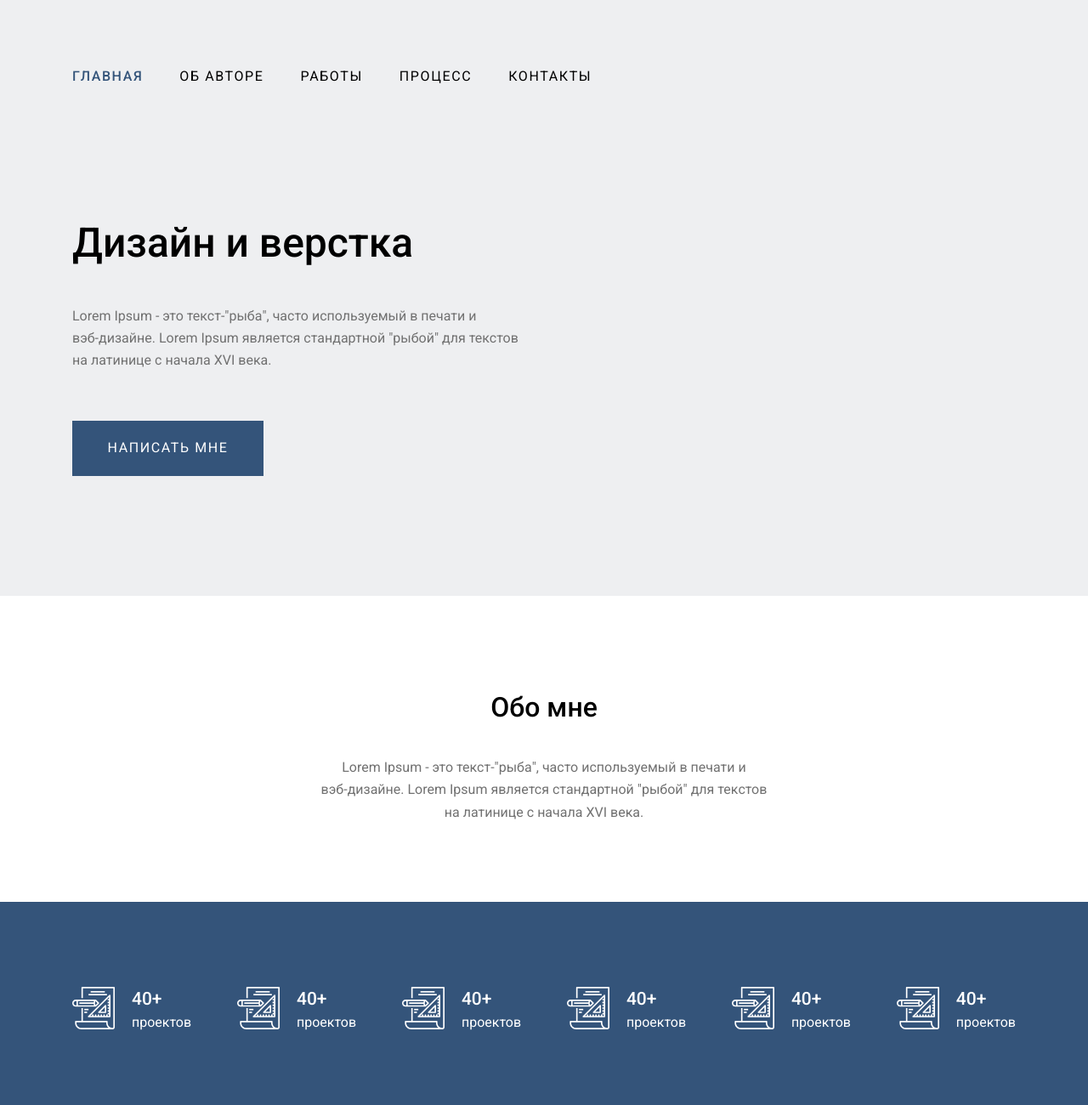
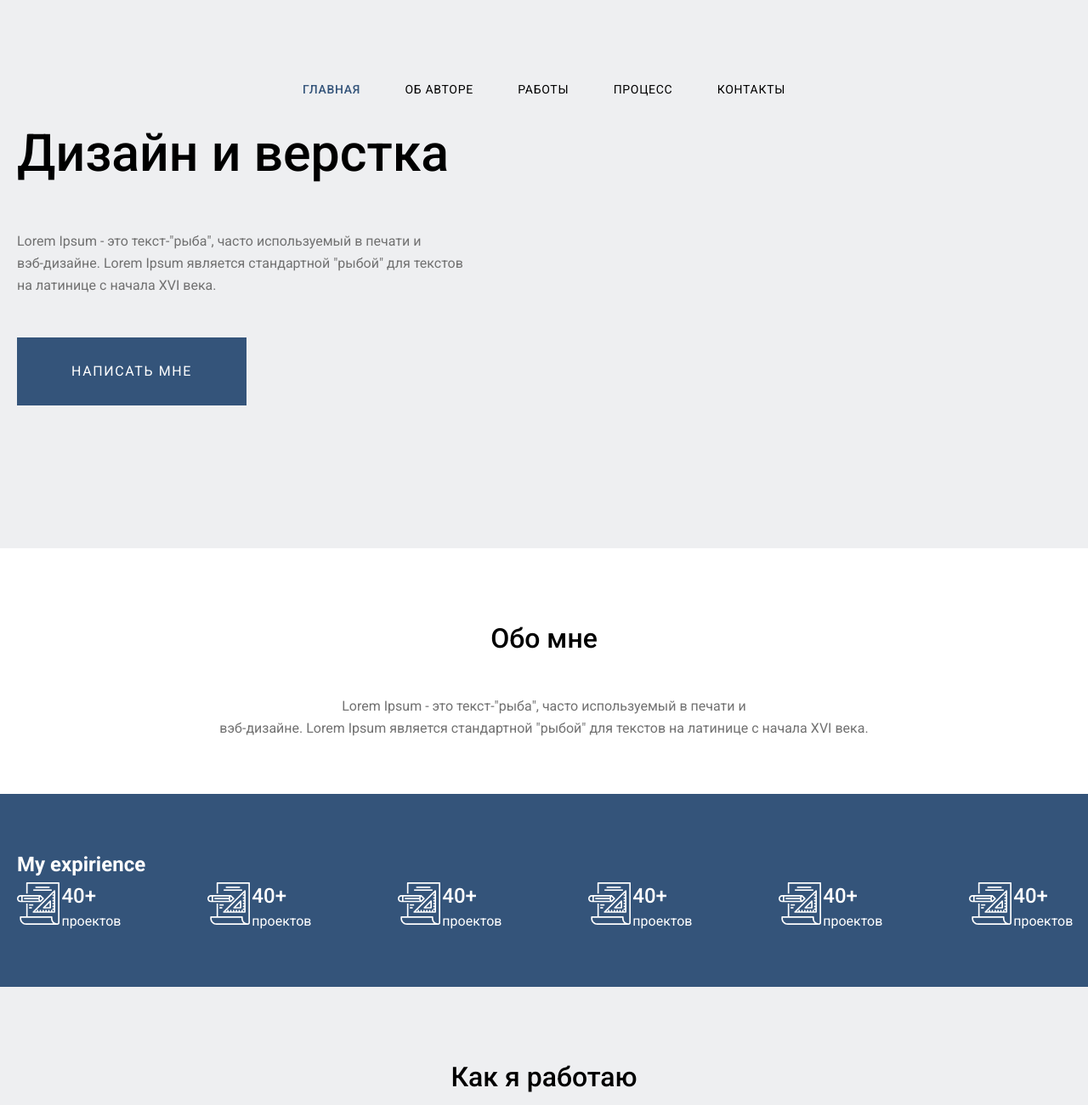
Before and after one commit to Valeriia94/simple_site, a plain HTML site: page index.html in a window 1280 px wide. Shown: the top 1300 px of the page at 85% size. Drawn offline with Linux system fonts and the light colour scheme.

Commit message:
Adaptive Simple Site

```diff
--- a/css/style.css
+++ b/css/style.css
@@ -4,22 +4,19 @@
   --color-secondary: #717171;
   --color-gray-light: #eeeff1;
   --color-white: #ffffff;
-
   --font-size: 16px;
   --font-family: "Roboto", sans-serif;
   --letter-spacing: 0.1em;
-
   --line-height: 1.64;
 
   --container-primary: 1110px;
   --container-secondary: 540px;
 
-    --gap: 20px;
-    --gap-sm: calc(var(--gap) * 0.5); /* 10px */
-    --gap-md: calc(var(--gap) * 1.5); /* 30px */
-    --gap-lg: calc(var(--gap) * 2); /* 40px */
+  --gap: 2%;
+  --gap-sm: 1%;
+  --gap-md: 3%;
+  --gap-lg: 4%;
 }
-
 
 * {
   margin: 0;
@@ -43,150 +40,285 @@
   text-decoration: none;
 }
 
-
 .container {
-    width: min(100% - var(--gap-lg), var(--container-primary));
+  width: calc(100% - 40px); /* Ширина с учетом отступов */
   margin-inline: auto;
 }
-  .container--sm {
-    width: min(100% - var(--gap-lg), var(--container-secondary));
-  }
-  .visually-hidden {
-    position: absolute;
-    width: 1px;
-    height: 1px;
-    margin: -1px;
-    border: 0;
-    padding: 0;
 
-    white-space: nowrap;
-    clip-path: inset(100%);
-    clip: rect(0 0 0 0);
-    overflow: hidden;
+.header {
+  width: 100%;
+  background-color: var(--color-gray-light);
+  padding-top: 10vh;
+  padding-bottom: 21vh;
 }
 
+/* Navbar settings */
+.navbar {
+  width: calc(100% - 40px); /* Ширина навигации с учетом отступов */
+  margin: 0 auto;
+  padding: 0 20px;
+  box-sizing: border-box;
+}
 
-  .header {
-    background-color: var(--color-gray-light);
-    padding-top: 69px;
-    padding-bottom: 141px;
-  }
-  .navbar {
-    margin-bottom: 136px;
-  }
 .navbar__list {
   display: flex;
+  justify-content: center; /* Центрируем элементы */
   gap: var(--gap-lg);
+  align-items: center;
+  width: 100%;
+  flex-wrap: wrap;
 }
+
+.navbar__item {
+  flex-shrink: 0; /* Запрещаем сжатие */
+}
+
 .navbar__link {
   display: block;
   color: var(--color-black);
-    padding: 0.5em 3px 0.5em 0;
+  padding: 1em 3px;
   letter-spacing: var(--letter-spacing);
+  white-space: nowrap;
+  font-size: 12px;
 }
+
 .navbar__link--active {
   color: var(--color-primary);
   font-weight: 500;
 }
+
 .content {
   display: flex;
   flex-direction: column;
   align-items: flex-start;
+  width: calc(100% - 40px);
   max-width: var(--container-secondary);
 }
+
 .content__title {
-    margin: 0 0 33px;
+  margin: 0 0 5vh;
   font-size: 3rem;
   font-weight: 500;
 }
+
 .content__description {
   color: var(--color-secondary);
-    margin-bottom: 57px;
+  margin-bottom: 6vh;
 }
+
 .content__link {
   display: flex;
   justify-content: center;
   align-items: center;
-    min-width: 225px;
-    min-height: 65px;
+  min-width: 60%;
+  min-height: 10vh;
   color: var(--color-white);
   background-color: var(--color-primary);
   letter-spacing: var(--letter-spacing);
-    padding: 0.5em 1em;
+  padding: 1em 2vw;
 }
 
+.section {
+  padding-top: 10vh;
+  padding-bottom: 8vh;
+}
 
-  .section {
-    padding-top: 105px;
-    padding-bottom: 92px;
-  }
 .section__title {
   font-size: 2rem;
   text-align: center;
   font-weight: 500;
-    margin-bottom: 32px;
+  margin-bottom: 5vh;
 }
+
 .section__description {
   color: var(--color-secondary);
   text-align: center;
 }
 
-
 .process {
   background-color: var(--color-gray-light);
-    margin-bottom: -42px;
+  margin-bottom: -3vh;
 }
 
-
 .experience {
-    padding-top: 100px;
-    padding-bottom: 92px;
+  padding-top: 8vh;
+  padding-bottom: 8vh;
   background-color: var(--color-primary);
   color: var(--color-white);
 }
+
 .experience__container {
   display: flex;
   justify-content: space-between;
   flex-wrap: wrap;
   gap: var(--gap-lg);
 }
+
 .experience-item {
   display: flex;
   gap: var(--gap);
 }
+
 .experience-item__number {
-    font-size: 1.3125rem;
+  font-size: 1.3rem;
   font-weight: 500;
   line-height: 1.4;
 }
+
 .experience-item__image {
   order: -1;
 }
 
-
 .video {
   background-color: var(--color-gray-light);
-    padding-bottom: 100px;
+  padding-bottom: 8vh;
 }
+
 .video__iframe {
   border: 0;
-    height: 600px;
+  height: 60vh;
   width: 100%;
   display: block;
 }
 
-
 .footer {
   background-color: var(--color-primary);
   color: var(--color-white);
-    padding-top: 45px;
-    padding-bottom: 45px;
+  padding-top: 3vh;
+  padding-bottom: 3vh;
 }
+
 .footer__name {
-    font-size: 1.3125rem;
+  font-size: 1.3rem;
   font-weight: 500;
-    margin-bottom: 6px;
+  margin-bottom: 1em;
 }
+
 .footer__copyright {
-    font-size: 0.8125rem;
+  font-size: 0.8rem;
 }
+
+/* Media Queries */
+
+/* X-Small Devices (<375px) */
+@media (max-width: 374px) {
+  .navbar__list {
+    flex-direction: column;
+    align-items: flex-start;
+    gap: var(--gap-sm);
+  }
+
+  .navbar__link {
+    font-size: 10px;
+    letter-spacing: 0.05em;
+    padding: 0.8em 1em;
+    white-space: normal;
+  }
+
+  .content__title {
+    font-size: 1.5rem;
+  }
+
+  .content__link {
+    min-width: 80%;
+  }
+
+  .experience__container {
+    flex-direction: column;
+    gap: var(--gap-sm);
+  }
+
+  .experience-item__number {
+    font-size: 1.2rem;
+  }
+
+  .footer__name {
+    font-size: 1.1rem;
+  }
+
+  .footer__copyright {
+    font-size: 0.7rem;
+  }
+}
+
+/* Small Devices (≥375px) */
+@media (min-width: 375px) {
+  .navbar__list {
+    flex-direction: row;
+    flex-wrap: nowrap;
+    justify-content: center;
+  }
+
+  .navbar__link {
+    font-size: 12px;
+    letter-spacing: 0.05em;
+    padding: 1em 2px;
+  }
+
+  .content__title {
+    font-size: 2.8rem;
+  }
+
+  .content__link {
+    min-width: 70%;
+  }
+
+  .experience__container {
+    gap: var(--gap-sm);
+  }
+
+  .experience-item__number {
+    font-size: 1.25rem;
+  }
+}
+
+/* Medium Devices (≥768px) */
+@media (min-width: 768px) {
+  .navbar__list {
+    flex-direction: row;
+  }
+
+  .navbar__link {
+    font-size: 14px;
+    padding: 1em 3px;
+  }
+
+  .content__title {
+    font-size: 3.2rem;
+  }
+
+  .content__link {
+    min-width: 60%;
+  }
+
+  .experience__container {
+    gap: var(--gap-lg);
+  }
+
+  .experience-item__number {
+    font-size: 1.3rem;
+  }
+}
+
+/* Extra Large Devices (≥1200px) */
+@media (min-width: 1200px) {
+  .navbar__link {
+    font-size: 14px;
+  }
+
+  .content__title {
+    font-size: 3.8rem;
+  }
+
+  .content__link {
+    min-width: 50%;
+  }
+
+  .experience__container {
+    gap: var(--gap-lg);
+  }
+
+  .experience-item__number {
+    font-size: 1.5rem;
+  }
+}
```
Lines whose indentation alone changed are shown as unchanged.
